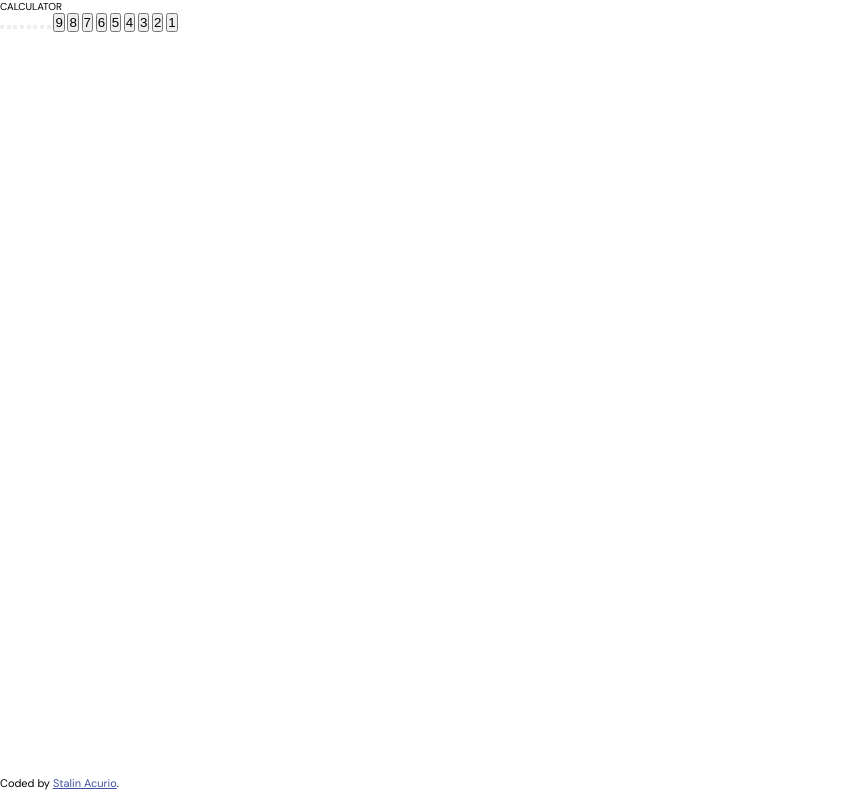
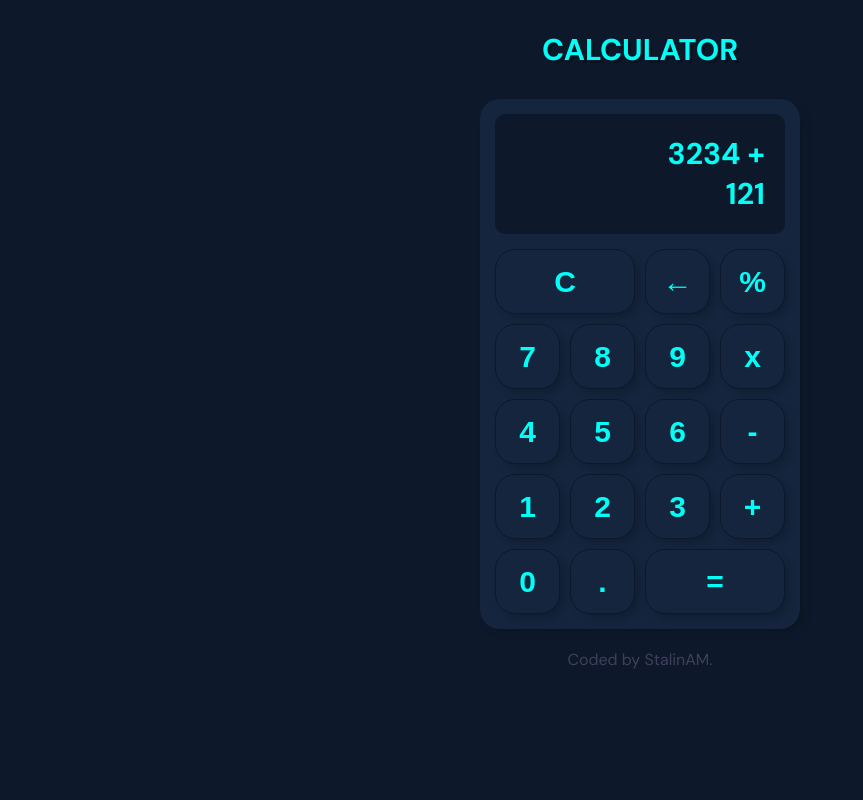
Before and after one commit to StalinAM/Calculator-JS, a plain HTML site: page index.html in a window 1280 px wide. Shown: the whole page, without its empty margins (0-863 px from the left). Drawn offline with Linux system fonts and the light colour scheme.

Commit message:
finished visual theme

```diff
--- a/index.html
+++ b/index.html
@@ -18,33 +18,40 @@
 </head>
 
 <body>
-    <header>CALCULATOR</header>
+
+    <header>
+        <h1 class="title">CALCULATOR</h1>
+    </header>
 
     <main class="calculator-container">
         <section class="calculator-display">
+            <span class="first-value">3234 +</span>
+            <span>121</span>
         </section>
-        <section class="botton-container">
-            <button></button>
-            <button></button>
-            <button></button>
-            <button></button>
-            <button></button>
-            <button></button>
-            <button></button>
-            <button></button>
-            <button>9</button>
-            <button>8</button>
-            <button>7</button>
-            <button>6</button>
-            <button>5</button>
-            <button>4</button>
-            <button>3</button>
-            <button>2</button>
-            <button>1</button>
+        <section class="button-container">
+            <button id="clean">C</button>
+            <button id="delete">&larr;</button>
+            <button id="division">%</button>
+            <button class="number">7</button>
+            <button class="number">8</button>
+            <button class="number">9</button>
+            <button id="multiplication">x</button>
+            <button class="number">4</button>
+            <button class="number">5</button>
+            <button class="number">6</button>
+            <button id="subtraction">-</button>
+            <button class="number">1</button>
+            <button class="number">2</button>
+            <button class="number">3</button>
+            <button id="addition">+</button>
+            <button class="number">0</button>
+            <button id="point">.</button>
+            <button id="equal">=</button>
         </section>
     </main>
+
     <footer class="attribution">
-        Coded by <a href="https://github.com/StalinAM/ProductCard-FrontendMentor.git" target="_blank">Stalin Acurio</a>.
+        Coded by <a href="https://github.com/StalinAM/Calculator-JS.git" target="_blank">StalinAM</a>.
     </footer>
 
     <!-- JavaScript -->
--- a/style.css
+++ b/style.css
@@ -9,13 +9,79 @@ html {
     font-family: "DM Sans", sans-serif;
 }
 
-.attribution {
-    position: absolute;
-    bottom: 10px;
-    font-size: 11px;
-    text-align: center;
+.title {
+    color: #00FFF7;
+    margin: 30px;
+    text-shadow: 3px 3px #00000040;
 }
 
+body {
+    background-color: #0D192B;
+    display: grid;
+    place-items: center;
+}
+
+.title,
+.calculator-display,
+.calculator-container button {
+    font-weight: bold;
+    font-size: 3.0rem;
+}
+
+.calculator-container {
+    min-width: 300px;
+    background-color: #14253D;
+    border-radius: 20px;
+    box-shadow: 5px 5px 10px -3px #00000040;
+}
+
+.calculator-display {
+    height: 120px;
+    margin: 15px 15px 0 15px;
+    border-radius: 10px;
+    background-color: #0D192B;
+    display: grid;
+    text-align: end;
+    padding: 20px;
+}
+
+.calculator-display span {
+    color: #00FFF7;
+}
+
+.button-container {
+    display: grid;
+    grid-template-columns: repeat(4, 65px);
+    grid-template-rows: repeat(5, 65px);
+    gap: 10px;
+    padding: 15px;
+}
+
+.button-container button {
+    border-radius: 20px;
+    cursor: pointer;
+    color: #00FFF7;
+    background-color: #14253D;
+    box-shadow: 5px 5px 10px -3px #00000040;
+    border: 1px solid #0D192B;
+}
+
+#clean {
+    grid-column-start: 1;
+    grid-column-end: 3;
+}
+
+#equal {
+    grid-column-start: 3;
+    grid-column-end: 5;
+}
+
+
+
+.attribution,
 .attribution a {
-    color: hsl(228, 45%, 44%);
+    color: rgba(74, 72, 103, 0.825);
+    text-decoration: none;
+    font-size: 1.6rem;
+    margin-top: 20px;
 }
```
